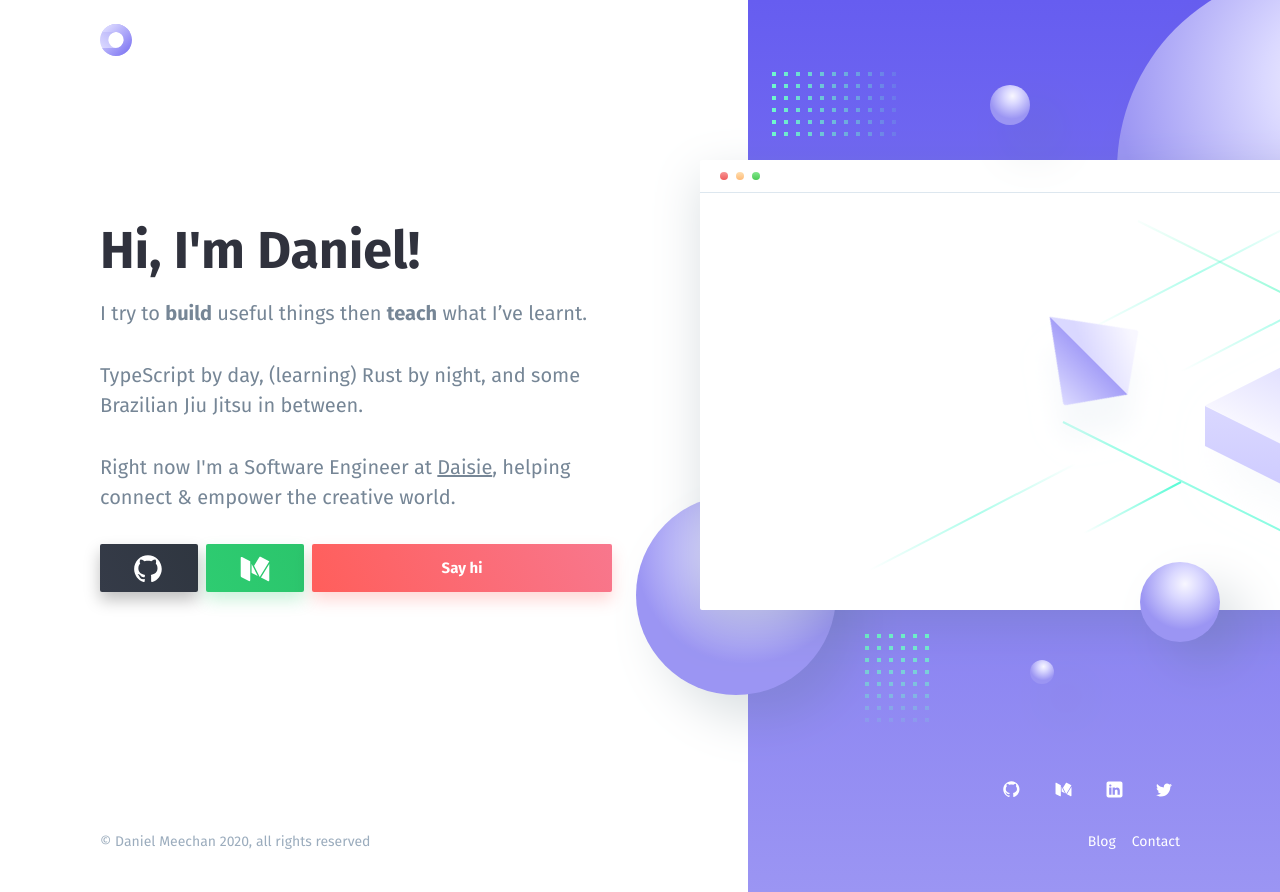
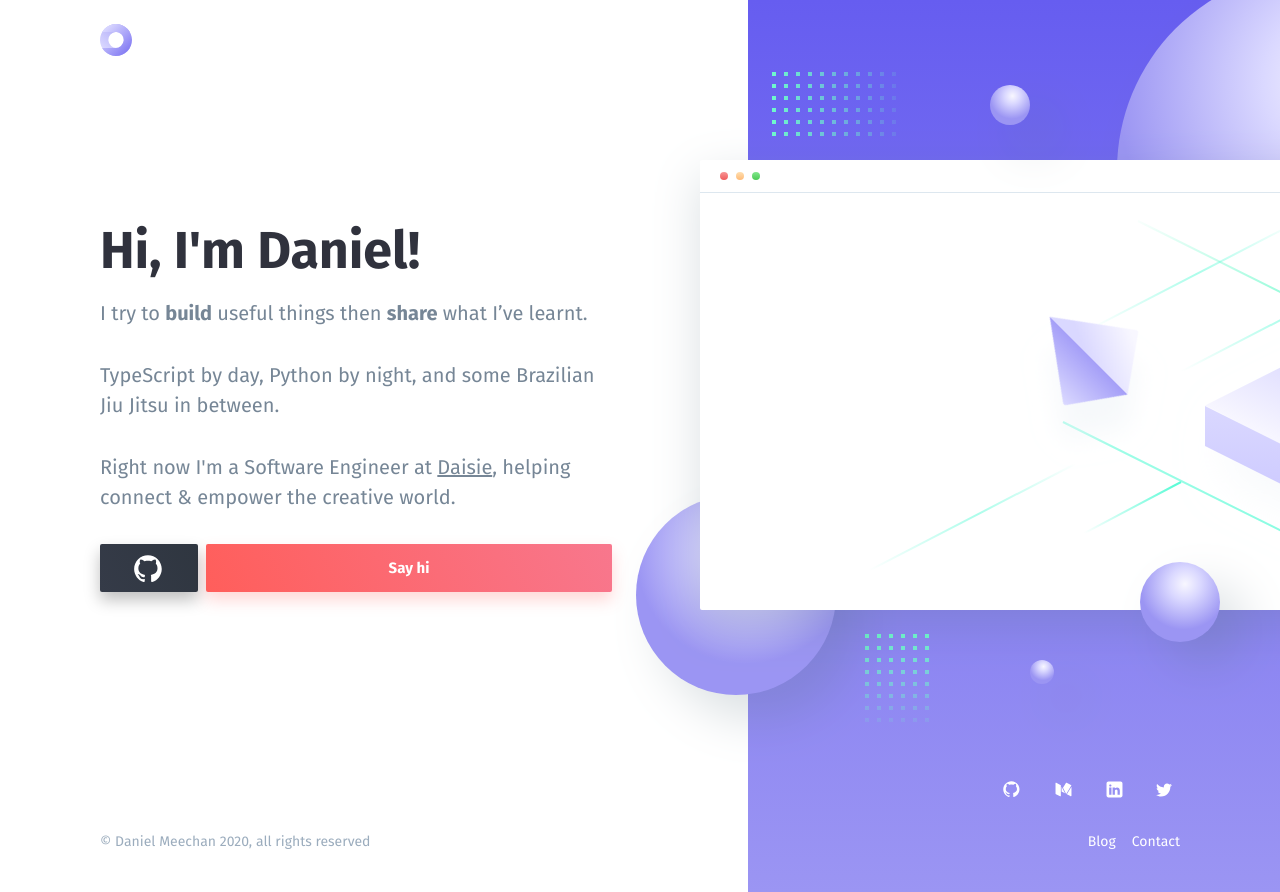
Before and after one commit to DMeechan/dmeechan-com, a website: page index.html in a window 1280 px wide. Drawn offline with nearby package versions, Linux system fonts and the light colour scheme; files that its build step writes are made by us from their sources.

Commit message:
Update home text and remove big Medium button

```diff
--- a/index.html
+++ b/index.html
@@ -62,10 +62,10 @@
                             <div class="container-sm">
                                 <h1 class="hero-title h2-mobile mt-0 is-revealing">Hi, I'm Daniel!</h1>
                                 <p class="hero-paragraph is-revealing">
-                                    I try to <b>build</b> useful things then <b>teach</b> what I’ve learnt.
+                                    I try to <b>build</b> useful things then <b>share</b> what I’ve learnt.
                                 </p>
                                 <p class="hero-paragraph is-revealing">
-                                    TypeScript by day, (learning) Rust by night, and some Brazilian Jiu Jitsu in between.
+                                    TypeScript by day, Python by night, and some Brazilian Jiu Jitsu in between.
                                 </p>
                                 <p class="hero-paragraph">
                                     Right now I'm a Software Engineer at <a href="https://www.daisie.com/" target="_blank">Daisie</a>, helping connect & empower the creative world.
@@ -94,7 +94,7 @@
                                             </svg>
                                         </a>
                                     </div>
-                                    <div class="control" id="medium-primary">
+                                    <!-- <div class="control" id="medium-primary">
                                         <a  class="button button-block button-shadow green-button"
                                             href="https://medium.com/@DMeechan" target="_blank">
                                             <span class="screen-reader-text">Medium</span>
@@ -104,7 +104,7 @@
                                                 viewBox="0 0 224 224"
                                                 style=" fill:#000000;"><g fill="none" fill-rule="nonzero" stroke="none" stroke-width="1" stroke-linecap="butt" stroke-linejoin="miter" stroke-miterlimit="10" stroke-dasharray="" stroke-dashoffset="0" font-family="none" font-weight="none" font-size="none" text-anchor="none" style="mix-blend-mode: normal"><path d="M0,224v-224h224v224z" fill="none"></path><g fill="#ffffff"><g id="surface1"><path d="M80.64,186.27c0,3.99 -2.135,6.37 -5.1625,6.37c-1.0675,0 -2.2575,-0.2975 -3.5175,-0.9275l-48.825,-24.7275c-2.87,-1.4525 -5.215,-5.3025 -5.215,-8.54v-121.205c0,-3.2025 1.6975,-5.0925 4.13,-5.0925c0.8575,0 1.82,0.2275 2.8175,0.735l1.715,0.875h0.0175l53.8125,27.2475c0.0875,0.0525 0.1575,0.14 0.2275,0.21zM137.025,39.795l3.29,-5.4075c1.1725,-1.925 3.325,-3.0275 5.5125,-3.0275c0.5075,0 1.0325,0.07 1.54,0.21c0.385,0.0875 0.7875,0.2275 1.2075,0.4375l56.7525,28.735c0.0175,0 0.0175,0.0175 0.0175,0.0175l0.0525,0.0175c0.035,0.0175 0.035,0.07 0.07,0.0875c0.28,0.2275 0.4025,0.6125 0.21,0.9275l-56.525,93.03l-5.775,9.485l-37.45,-73.3425zM89.6,137.1125v-58.4325l40.2325,78.82l-36.19,-18.3225zM206.08,186.27c0,3.745 -2.2225,5.88 -5.495,5.88c-1.47,0 -3.15,-0.42 -4.9175,-1.3125l-8.1025,-4.1125l-36.19,-18.3225l54.705,-90.02z"></path></g></g></g></svg>
                                         </a>
-                                    </div>
+                                    </div> -->
                                     <div class="control control-expanded" id="email-primary">
                                         <a class="button button-primary button-block button-shadow"
                                             target="_blank"
```
